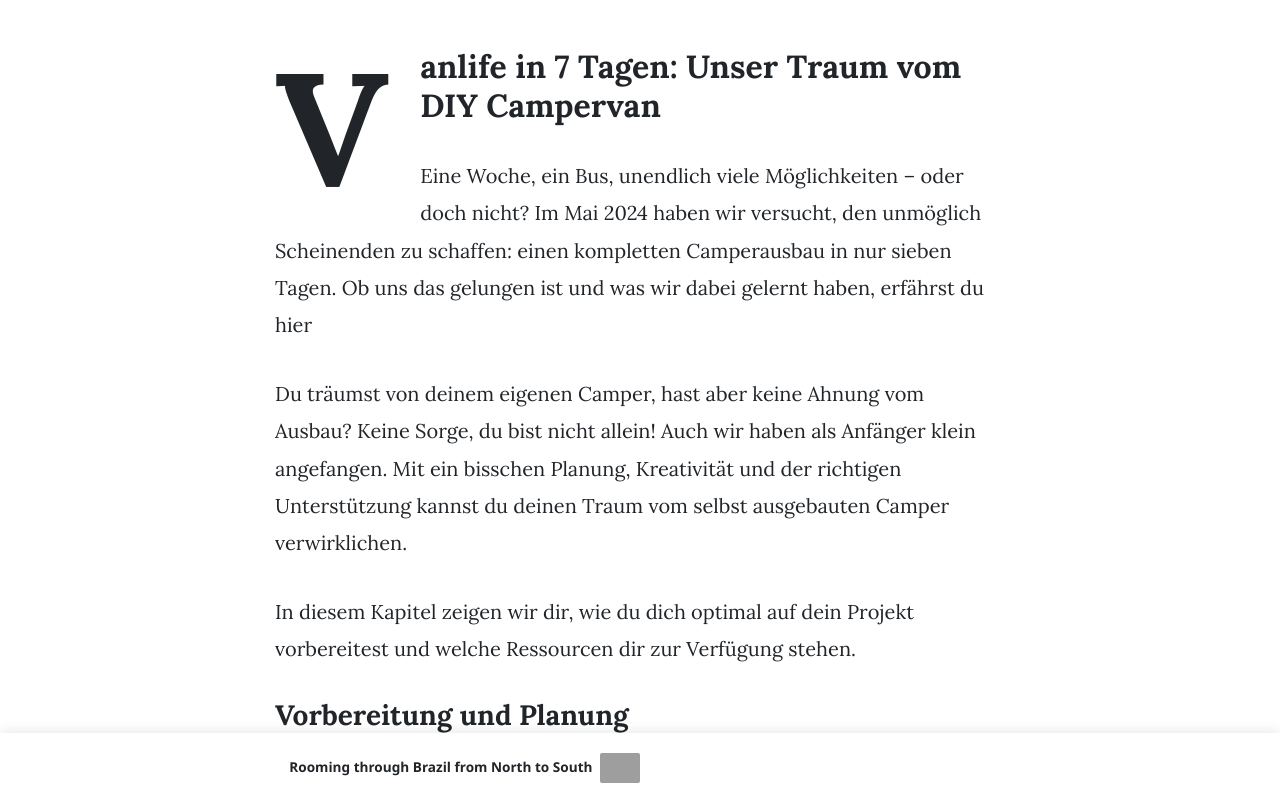
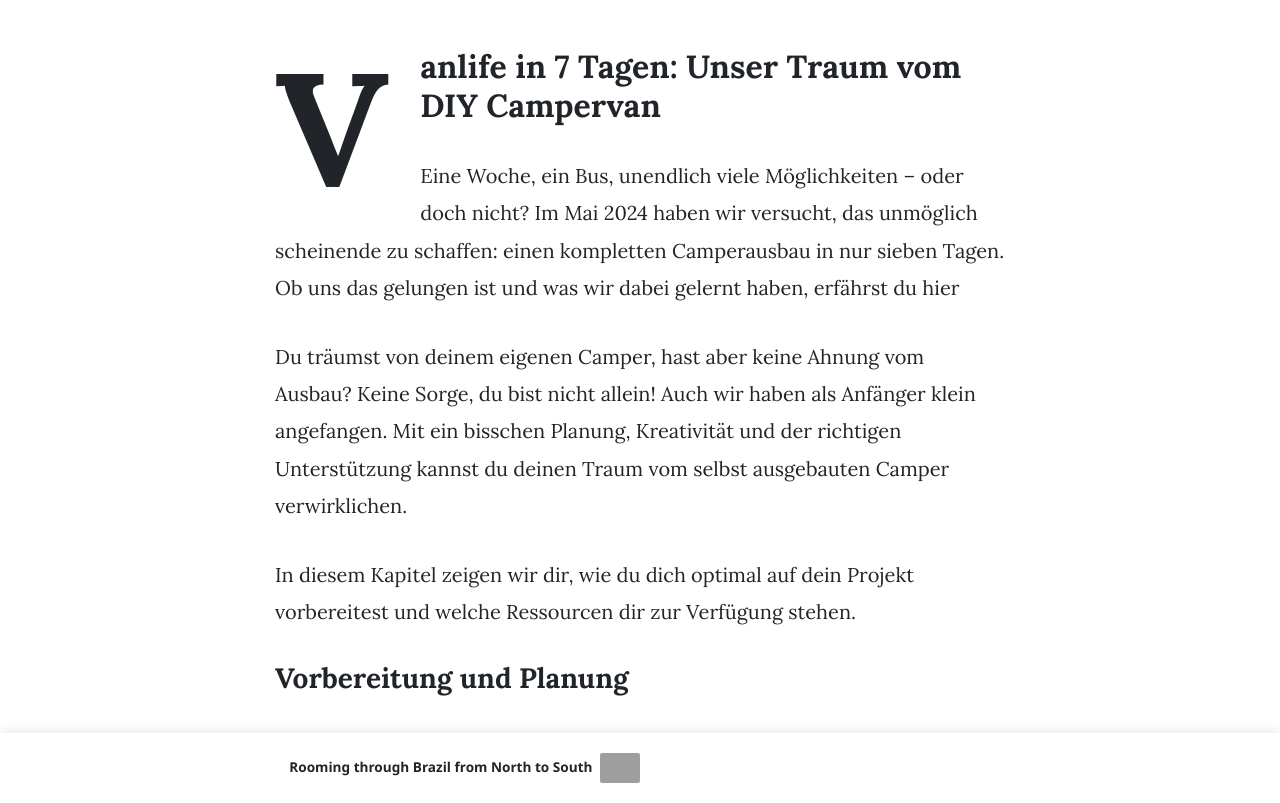
Before and after one commit to travelbuddi/travelbuddi.github.io, a Jekyll site: the page built from _posts/2019-01-18-campervan.md, in a window 1280 px wide and 900 px high, scrolled down 401 px, cut to the strip 97-900 px from the top of the window. Built offline with Jekyll 4.4.1, drawn with Linux system fonts in a browser that asks for light colours; nearby versions of some CDN libraries; grey boxes are pictures that could not be loaded.

Commit message:
Fix grammar error

```diff
--- a/_posts/2019-01-18-campervan.md
+++ b/_posts/2019-01-18-campervan.md
@@ -9,7 +9,7 @@ tags: [sticky]
 
 ## Vanlife in 7 Tagen: Unser Traum vom DIY Campervan
 
-Eine Woche, ein Bus, unendlich viele Möglichkeiten – oder doch nicht? Im Mai 2024 haben wir versucht, den unmöglich Scheinenden zu schaffen: einen kompletten Camperausbau in nur sieben Tagen. Ob uns das gelungen ist und was wir dabei gelernt haben, erfährst du hier
+Eine Woche, ein Bus, unendlich viele Möglichkeiten – oder doch nicht? Im Mai 2024 haben wir versucht, das unmöglich scheinende zu schaffen: einen kompletten Camperausbau in nur sieben Tagen. Ob uns das gelungen ist und was wir dabei gelernt haben, erfährst du hier
 
 Du träumst von deinem eigenen Camper, hast aber keine Ahnung vom Ausbau? Keine Sorge, du bist nicht allein! Auch wir haben als Anfänger klein angefangen. Mit ein bisschen Planung, Kreativität und der richtigen Unterstützung kannst du deinen Traum vom selbst ausgebauten Camper verwirklichen.
 
```
